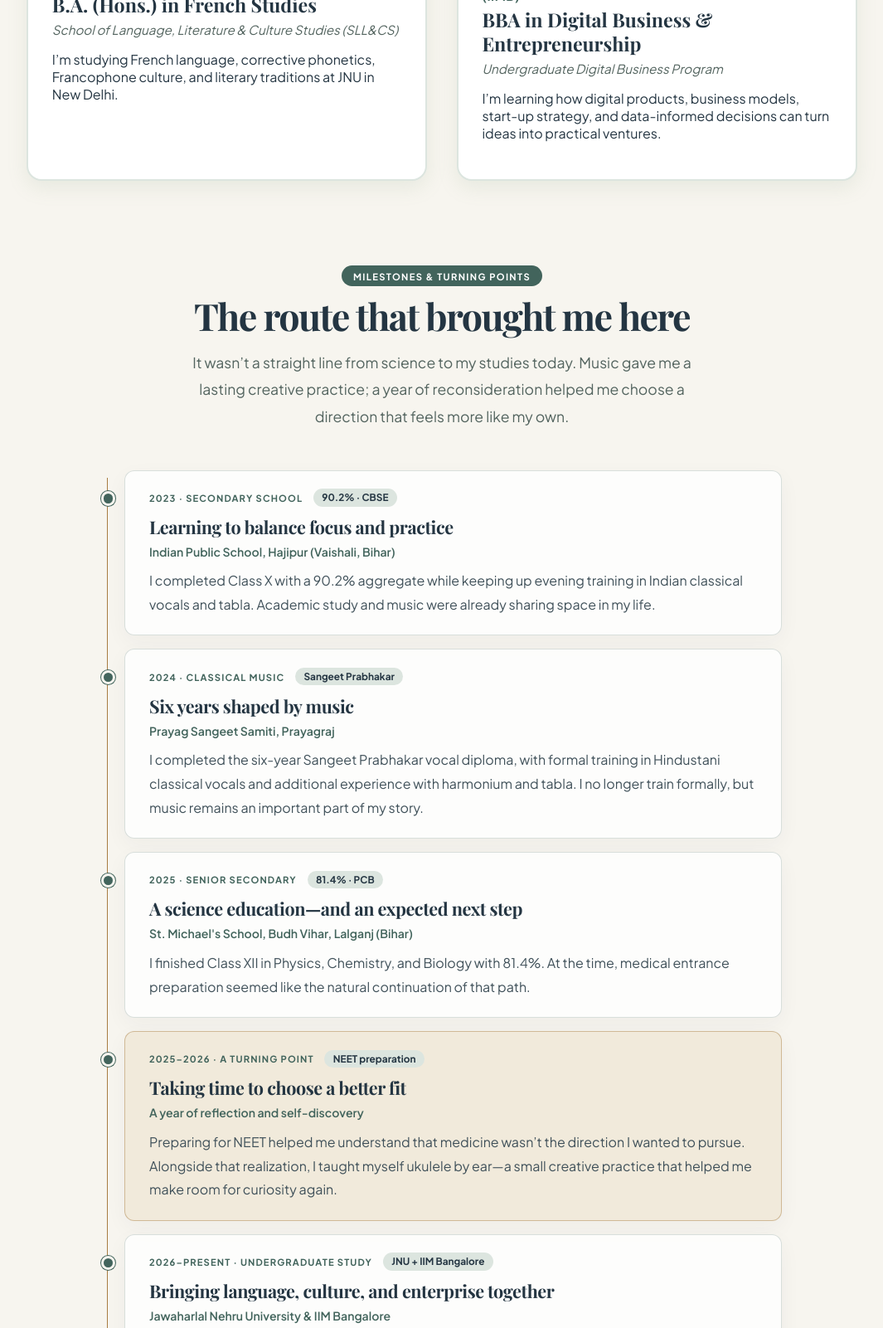
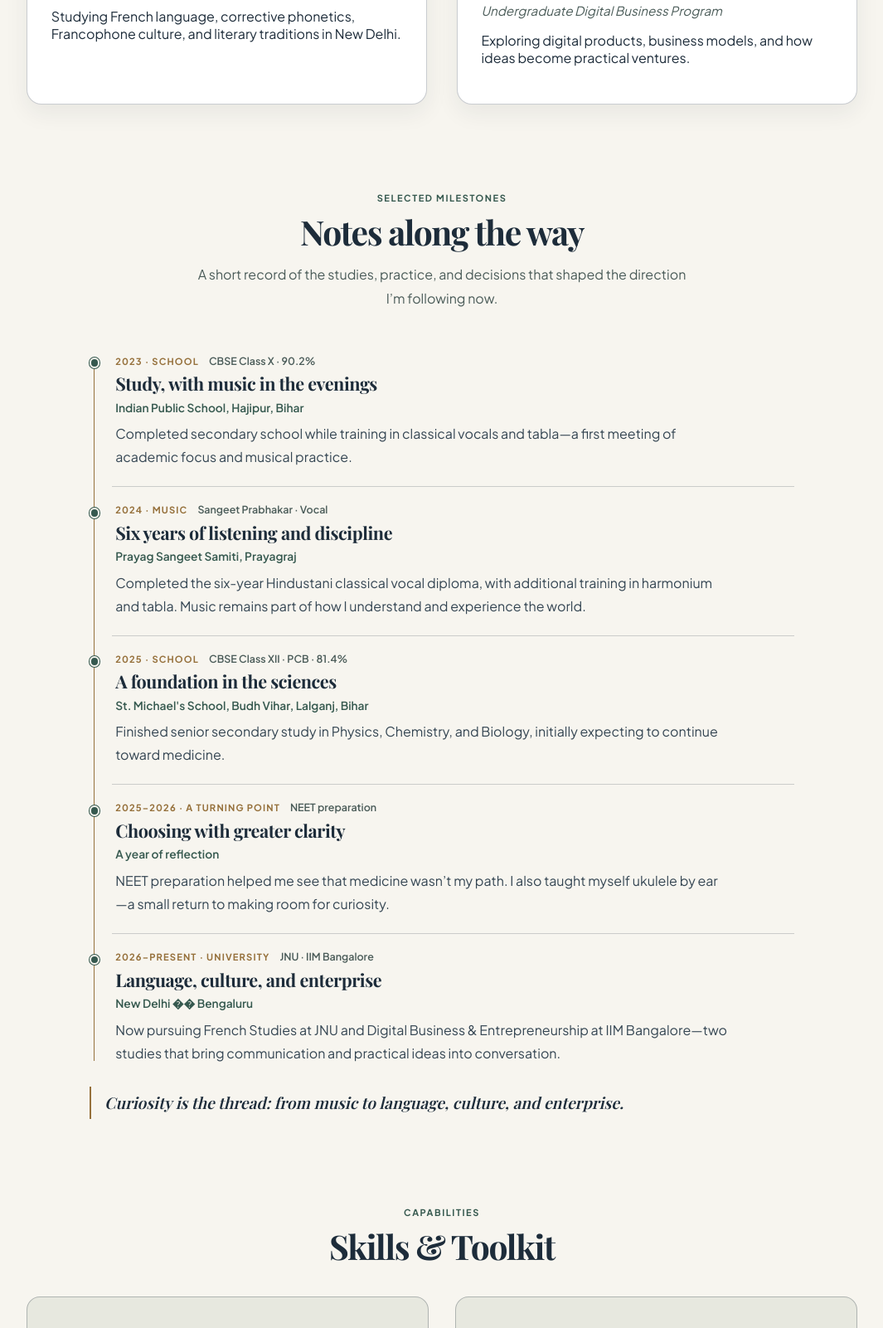
Before and after one commit to rajaniket2k07-coder/Portfolio-Website, a plain HTML site: page resume.html in a window 1280 px wide. Shown: the part 1088-2689 px from the top of the page at 83% size, without its empty margins (107-1172 px from the left). Drawn offline with nearby package versions, Linux system fonts and the light colour scheme; a web font is replaced by a local one.

Commit message:
Refine resume into an editorial academic archive

```diff
--- a/resume.html
+++ b/resume.html
@@ -10,38 +10,46 @@
 		/>
 		<link rel="stylesheet" href="style.css" />
 		<style>
-			/* Academic palette: ink, parchment, muted teal, and antique brass. */
+			/* Editorial academic palette: parchment, deep ink, moss, and brass. */
 			#resume-page {
-				--blush-pink: #e8dfcd;
+				--blush-pink: #e9e2d5;
 				--warm-cream: #f7f5ef;
-				--light-sage: #dce5df;
-				--deep-sage: #42645c;
-				--forest-ink: #243542;
-				--muted-sage: #53645f;
-				--accent-brass: #a77d42;
+				--light-sage: #dce4de;
+				--deep-sage: #36594f;
+				--forest-ink: #1d2c3a;
+				--muted-sage: #4b5c59;
+				--accent-brass: #96713c;
 				background: var(--warm-cream);
 				color: var(--forest-ink);
 			}
 
+			#resume-page h1,
+			#resume-page h2,
+			#resume-page h3 {
+				color: var(--forest-ink);
+			}
+
 			#resume-page main.container > .section-block {
-				margin-block: clamp(4rem, 8vw, 6.5rem);
+				margin-block: clamp(4rem, 8vw, 6.25rem);
 			}
 
 			#resume-page .section-header {
-				margin-bottom: clamp(1.7rem, 3vw, 2.5rem);
+				margin-bottom: clamp(1.6rem, 3vw, 2.25rem);
 			}
 
 			#resume-page .section-title {
-				font-size: clamp(2rem, 4vw, 2.8rem);
-				line-height: 1.15;
+				font-size: clamp(1.9rem, 3.5vw, 2.55rem);
+				line-height: 1.16;
 				letter-spacing: -0.035em;
 			}
 
+			/* Keep section labels quiet; reserve brass for fine details. */
 			#resume-page .sage-badge {
-				background: var(--deep-sage);
-				color: #fff;
-				font-size: 0.7rem;
-				letter-spacing: 0.12em;
+				padding: 0;
+				background: transparent;
+				color: var(--deep-sage);
+				font-size: 0.69rem;
+				letter-spacing: 0.14em;
 			}
 
 			#resume-page #main-nav {
@@ -49,48 +57,77 @@
 			}
 
 			#resume-page #resume-hero {
-				background: linear-gradient(120deg, #e8dfcd 0%, #f7f5ef 58%, #dce5df 100%);
-				border-bottom: 1px solid rgba(66, 100, 92, 0.25);
+				background: linear-gradient(120deg, #e9e2d5 0%, #f7f5ef 60%, #dce4de 100%);
+				border-bottom: 1px solid rgba(29, 44, 58, 0.28);
 			}
 
 			.resume-hero-text h1 {
-				max-width: 680px;
-				font-size: clamp(2.4rem, 5vw, 3.65rem);
-				line-height: 1.08;
-				letter-spacing: -0.045em;
+				max-width: 660px;
+				font-size: clamp(2.45rem, 5vw, 3.7rem);
+				line-height: 1.06;
+				letter-spacing: -0.05em;
 			}
 
 			.resume-hero-text p {
 				max-width: 620px;
+				color: var(--muted-sage);
 				line-height: 1.8;
 			}
 
+			.resume-hero-img {
+				border-color: var(--warm-cream);
+				box-shadow: 10px 10px 0 var(--accent-brass);
+			}
+
+			.degree-card {
+				border: 1px solid rgba(29, 44, 58, 0.24);
+				box-shadow: 0 10px 28px rgba(29, 44, 58, 0.07);
+			}
+
+			.degree-card:hover {
+				border-color: var(--deep-sage);
+			}
+
+			.degree-img-box img {
+				border-bottom-color: var(--accent-brass);
+			}
+
+			.floating-tag {
+				background: var(--warm-cream);
+				border-color: rgba(29, 44, 58, 0.3);
+			}
+
+			.university-name {
+				color: var(--deep-sage);
+			}
+
 			.resume-story .section-header {
-				max-width: 760px;
+				max-width: 720px;
 				margin-inline: auto;
 				text-align: center;
 			}
 
 			.story-intro {
-				max-width: 650px;
-				margin: 0.9rem auto 0;
+				max-width: 610px;
+				margin: 0.85rem auto 0;
 				color: var(--muted-sage);
-				font-size: clamp(1rem, 1.5vw, 1.1rem);
-				line-height: 1.85;
+				font-size: 1rem;
+				line-height: 1.8;
 			}
 
+			/* Archive layout: dates and fine rules, not a stack of promotional cards. */
 			.story-timeline {
 				position: relative;
-				max-width: 820px;
+				max-width: 850px;
 				margin: clamp(2rem, 4vw, 3rem) auto 0;
 				padding-left: 1.7rem;
 			}
 
 			.story-timeline::before {
 				position: absolute;
-				top: 0.6rem;
-				bottom: 0.6rem;
-				left: 0.35rem;
+				top: 0.55rem;
+				bottom: 0.55rem;
+				left: 0.32rem;
 				width: 1px;
 				background: var(--accent-brass);
 				content: "";
@@ -98,52 +135,61 @@
 
 			.story-card {
 				position: relative;
-				margin-bottom: 1rem;
-				padding: 1.35rem clamp(1.1rem, 3vw, 1.8rem);
-				border: 1px solid rgba(66, 100, 92, 0.2);
-				border-radius: 12px;
-				background: rgba(255, 255, 255, 0.78);
-				box-shadow: 0 8px 26px rgba(36, 53, 66, 0.045);
-				transition: transform 180ms ease, box-shadow 180ms ease;
+				margin: 0;
+				padding: 1.2rem 0 1.3rem 0.25rem;
+				border: 0;
+				border-bottom: 1px solid rgba(29, 44, 58, 0.2);
+				border-radius: 0;
+				background: transparent;
+				box-shadow: none;
+			}
+
+			.story-card:first-child {
+				padding-top: 0.25rem;
 			}
 
 			.story-card:last-child {
-				margin-bottom: 0;
+				padding-bottom: 0.25rem;
+				border-bottom: 0;
 			}
 
 			.story-card:hover {
-				transform: translateY(-2px);
-				box-shadow: 0 12px 30px rgba(36, 53, 66, 0.09);
+				transform: none;
+				box-shadow: none;
 			}
 
 			.story-card::before {
 				position: absolute;
 				top: 1.55rem;
-				left: -1.83rem;
-				width: 0.7rem;
-				height: 0.7rem;
-				border: 3px solid var(--warm-cream);
+				left: -1.72rem;
+				width: 0.55rem;
+				height: 0.55rem;
+				border: 2px solid var(--warm-cream);
 				border-radius: 50%;
 				background: var(--deep-sage);
 				box-shadow: 0 0 0 1px var(--deep-sage);
 				content: "";
 			}
 
+			.story-card:first-child::before {
+				top: 0.5rem;
+			}
+
 			.story-card--pivot {
-				border-color: rgba(167, 125, 66, 0.45);
-				background: #f1eadb;
+				background: transparent;
+				border-color: rgba(29, 44, 58, 0.2);
 			}
 
 			.story-meta {
 				display: flex;
 				flex-wrap: wrap;
-				align-items: center;
-				gap: 0.55rem 0.8rem;
-				margin-bottom: 0.65rem;
+				align-items: baseline;
+				gap: 0.35rem 0.75rem;
+				margin-bottom: 0.35rem;
 			}
 
 			.story-year {
-				color: var(--deep-sage);
+				color: var(--accent-brass);
 				font-size: 0.7rem;
 				font-weight: 700;
 				letter-spacing: 0.1em;
@@ -151,45 +197,59 @@
 			}
 
 			.story-credential {
-				padding: 0.2rem 0.65rem;
-				border-radius: 999px;
-				background: var(--light-sage);
-				color: var(--forest-ink);
-				font-size: 0.74rem;
-				font-weight: 700;
+				padding: 0;
+				border-radius: 0;
+				background: transparent;
+				color: var(--muted-sage);
+				font-size: 0.78rem;
+				font-weight: 600;
 			}
 
 			.story-card h3 {
-				margin: 0 0 0.3rem;
+				margin: 0 0 0.25rem;
 				font-size: clamp(1.15rem, 2vw, 1.35rem);
 				line-height: 1.35;
 				letter-spacing: -0.02em;
 			}
 
 			.story-school {
-				margin: 0 0 0.6rem;
+				margin: 0 0 0.45rem;
 				color: var(--deep-sage);
-				font-size: 0.88rem;
+				font-size: 0.86rem;
 				font-weight: 600;
-				line-height: 1.55;
+				line-height: 1.5;
 			}
 
 			.story-card > p:last-child {
+				max-width: 740px;
 				margin-bottom: 0;
-				color: #40515a;
-				line-height: 1.8;
+				color: #354653;
+				line-height: 1.75;
 			}
 
 			.story-closing {
-				max-width: 820px;
-				margin: 1.5rem auto 0;
-				padding: 1.2rem 1.4rem;
-				border-left: 3px solid var(--accent-brass);
-				background: rgba(220, 229, 223, 0.55);
+				max-width: 850px;
+				margin: 1.4rem auto 0;
+				padding: 0.25rem 0 0.25rem 1rem;
+				border-left: 2px solid var(--accent-brass);
 				color: var(--forest-ink);
 				font-family: "Playfair Display", serif;
-				font-size: clamp(1.08rem, 2vw, 1.3rem);
+				font-size: clamp(1.05rem, 1.8vw, 1.2rem);
+				font-style: italic;
 				line-height: 1.6;
+			}
+
+			#resume-page .skill-box {
+				background: #e7e8df;
+				border: 1px solid rgba(29, 44, 58, 0.28);
+			}
+
+			#resume-page .pill {
+				border-color: rgba(29, 44, 58, 0.32);
+			}
+
+			#resume-page footer {
+				border-top: 2px solid var(--accent-brass);
 			}
 
 			@media (max-width: 600px) {
@@ -199,21 +259,7 @@
 				}
 
 				.story-card::before {
-					left: -1.49rem;
-				}
-
-				.story-card {
-					padding: 1.1rem;
-				}
-			}
-
-			@media (prefers-reduced-motion: reduce) {
-				.story-card {
-					transition: none;
-				}
-
-				.story-card:hover {
-					transform: none;
+					left: -1.4rem;
 				}
 			}
 		</style>
@@ -237,14 +283,13 @@
 		<section id="resume-hero">
 			<div class="container resume-hero-grid">
 				<div class="resume-hero-text">
-					<span class="sage-badge">Education, Music & New Directions</span>
-					<h1>A different path, built from curiosity.</h1>
+					<span class="sage-badge">Education · Music · New Directions</span>
+					<h1>A life of study, sound, and new directions.</h1>
 					<p>
-						My journey began in science classrooms and grew through years
-						of classical music study. A change in direction brought me to
-						French Studies at <strong>JNU</strong> and Digital Business
-						&amp; Entrepreneurship at <strong>IIM Bangalore</strong>—two
-						fields that let me bring language, culture, and ideas together.
+						From science classrooms and classical music to French Studies
+						at <strong>JNU</strong> and Digital Business &amp;
+						Entrepreneurship at <strong>IIM Bangalore</strong>, my path
+						has followed a growing curiosity about language, culture, and ideas.
 					</p>
 				</div>
 				<div class="resume-hero-img-wrapper">
@@ -256,8 +301,8 @@
 		<main class="container">
 			<section class="section-block">
 				<div class="section-header">
-					<span class="sage-badge">Current Undergraduate Programs</span>
-					<h2 class="section-title">Two disciplines, one direction</h2>
+					<span class="sage-badge">Undergraduate Study</span>
+					<h2 class="section-title">Two fields of inquiry</h2>
 				</div>
 				<div class="degree-grid">
 					<article class="degree-card">
@@ -270,9 +315,8 @@
 							<h3>B.A. (Hons.) in French Studies</h3>
 							<p class="school-dept">School of Language, Literature &amp; Culture Studies (SLL&amp;CS)</p>
 							<p>
-								I’m studying French language, corrective phonetics,
-								Francophone culture, and literary traditions at JNU in
-								New Delhi.
+								Studying French language, corrective phonetics,
+								Francophone culture, and literary traditions in New Delhi.
 							</p>
 						</div>
 					</article>
@@ -286,9 +330,8 @@
 							<h3>BBA in Digital Business &amp; Entrepreneurship</h3>
 							<p class="school-dept">Undergraduate Digital Business Program</p>
 							<p>
-								I’m learning how digital products, business models,
-								start-up strategy, and data-informed decisions can turn
-								ideas into practical ventures.
+								Exploring digital products, business models, and how ideas
+								become practical ventures.
 							</p>
 						</div>
 					</article>
@@ -297,57 +340,52 @@
 
 			<section class="section-block resume-story">
 				<div class="section-header">
-					<span class="sage-badge">Milestones &amp; Turning Points</span>
-					<h2 class="section-title">The route that brought me here</h2>
+					<span class="sage-badge">Selected Milestones</span>
+					<h2 class="section-title">Notes along the way</h2>
 					<p class="story-intro">
-						It wasn’t a straight line from science to my studies today.
-						Music gave me a lasting creative practice; a year of
-						reconsideration helped me choose a direction that feels more
-						like my own.
+						A short record of the studies, practice, and decisions that
+						shaped the direction I’m following now.
 					</p>
 				</div>
 
 				<div class="story-timeline">
 					<article class="story-card">
 						<div class="story-meta">
-							<span class="story-year">2023 · Secondary school</span>
-							<span class="story-credential">90.2% · CBSE</span>
+							<span class="story-year">2023 · School</span>
+							<span class="story-credential">CBSE Class X · 90.2%</span>
 						</div>
-						<h3>Learning to balance focus and practice</h3>
-						<p class="story-school">Indian Public School, Hajipur (Vaishali, Bihar)</p>
+						<h3>Study, with music in the evenings</h3>
+						<p class="story-school">Indian Public School, Hajipur, Bihar</p>
 						<p>
-							I completed Class X with a 90.2% aggregate while keeping
-							up evening training in Indian classical vocals and tabla.
-							Academic study and music were already sharing space in my life.
+							Completed secondary school while training in classical vocals
+							and tabla—a first meeting of academic focus and musical practice.
 						</p>
 					</article>
 
 					<article class="story-card">
 						<div class="story-meta">
-							<span class="story-year">2024 · Classical music</span>
-							<span class="story-credential">Sangeet Prabhakar</span>
+							<span class="story-year">2024 · Music</span>
+							<span class="story-credential">Sangeet Prabhakar · Vocal</span>
 						</div>
-						<h3>Six years shaped by music</h3>
+						<h3>Six years of listening and discipline</h3>
 						<p class="story-school">Prayag Sangeet Samiti, Prayagraj</p>
 						<p>
-							I completed the six-year Sangeet Prabhakar vocal diploma,
-							with formal training in Hindustani classical vocals and
-							additional experience with harmonium and tabla. I no longer
-							train formally, but music remains an important part of my story.
+							Completed the six-year Hindustani classical vocal diploma,
+							with additional training in harmonium and tabla. Music remains
+							part of how I understand and experience the world.
 						</p>
 					</article>
 
 					<article class="story-card">
 						<div class="story-meta">
-							<span class="story-year">2025 · Senior secondary</span>
-							<span class="story-credential">81.4% · PCB</span>
+							<span class="story-year">2025 · School</span>
+							<span class="story-credential">CBSE Class XII · PCB · 81.4%</span>
 						</div>
-						<h3>A science education—and an expected next step</h3>
-						<p class="story-school">St. Michael's School, Budh Vihar, Lalganj (Bihar)</p>
+						<h3>A foundation in the sciences</h3>
+						<p class="story-school">St. Michael's School, Budh Vihar, Lalganj, Bihar</p>
 						<p>
-							I finished Class XII in Physics, Chemistry, and Biology
-							with 81.4%. At the time, medical entrance preparation
-							seemed like the natural continuation of that path.
+							Finished senior secondary study in Physics, Chemistry, and
+							Biology, initially expecting to continue toward medicine.
 						</p>
 					</article>
 
@@ -356,34 +394,31 @@
 							<span class="story-year">2025–2026 · A turning point</span>
 							<span class="story-credential">NEET preparation</span>
 						</div>
-						<h3>Taking time to choose a better fit</h3>
-						<p class="story-school">A year of reflection and self-discovery</p>
+						<h3>Choosing with greater clarity</h3>
+						<p class="story-school">A year of reflection</p>
 						<p>
-							Preparing for NEET helped me understand that medicine
-							wasn’t the direction I wanted to pursue. Alongside that
-							realization, I taught myself ukulele by ear—a small creative
-							practice that helped me make room for curiosity again.
+							NEET preparation helped me see that medicine wasn’t my path.
+							I also taught myself ukulele by ear—a small return to making
+							room for curiosity.
 						</p>
 					</article>
 
 					<article class="story-card">
 						<div class="story-meta">
-							<span class="story-year">2026–present · Undergraduate study</span>
-							<span class="story-credential">JNU + IIM Bangalore</span>
+							<span class="story-year">2026–present · University</span>
+							<span class="story-credential">JNU · IIM Bangalore</span>
 						</div>
-						<h3>Bringing language, culture, and enterprise together</h3>
-						<p class="story-school">Jawaharlal Nehru University &amp; IIM Bangalore</p>
+						<h3>Language, culture, and enterprise</h3>
+						<p class="story-school">New Delhi �� Bengaluru</p>
 						<p>
-							Today, I’m pursuing French Studies at JNU alongside Digital
-							Business &amp; Entrepreneurship at IIM Bangalore. The two
-							programs give me space to explore how people communicate,
-							create, and build ideas across cultures and technology.
+							Now pursuing French Studies at JNU and Digital Business &amp;
+							Entrepreneurship at IIM Bangalore—two studies that bring
+							communication and practical ideas into conversation.
 						</p>
 					</article>
 				</div>
 				<p class="story-closing">
-					The thread connecting these chapters is curiosity: first expressed
-					through music, now carried into language, culture, and digital business.
+					Curiosity is the thread: from music to language, culture, and enterprise.
 				</p>
 			</section>
 
```
